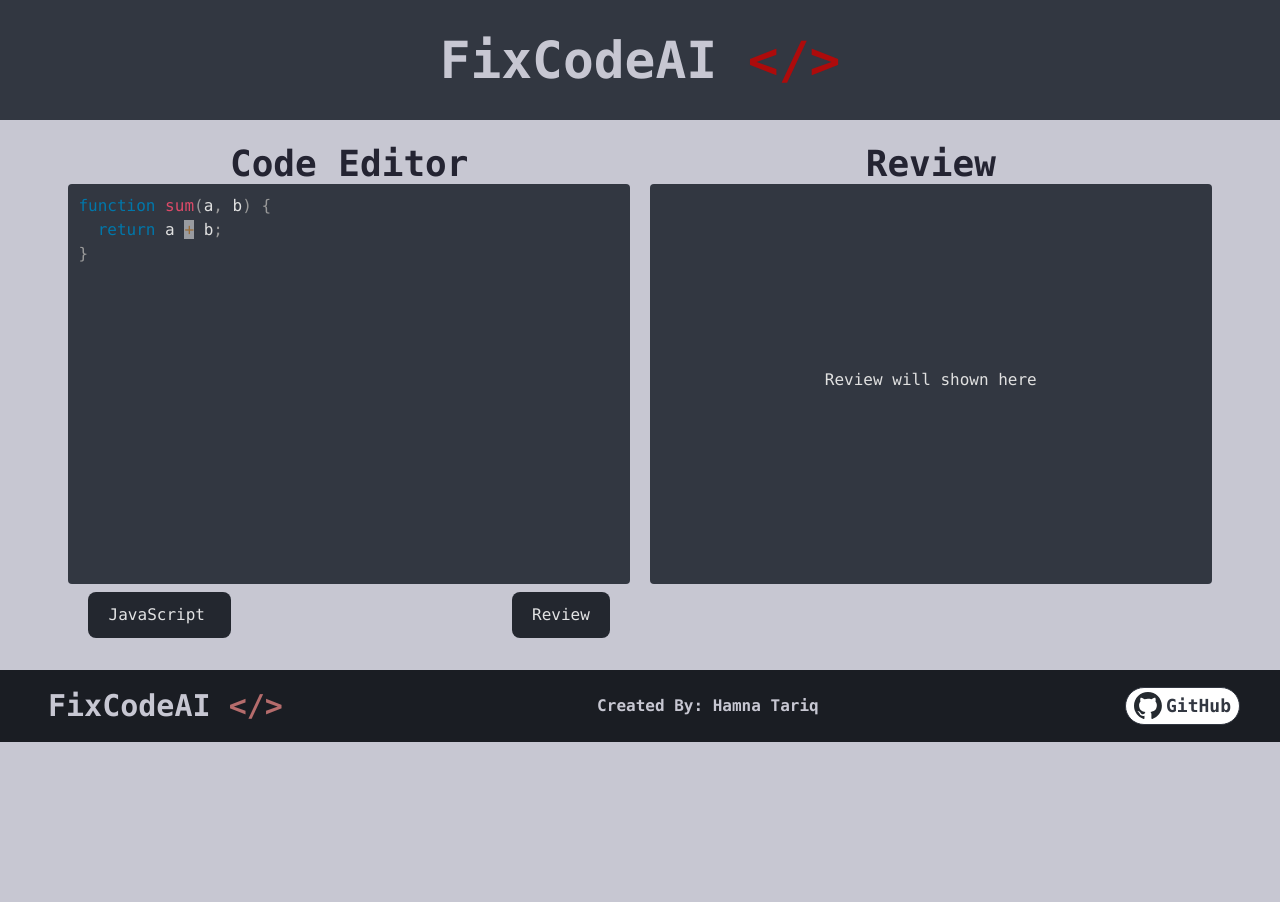
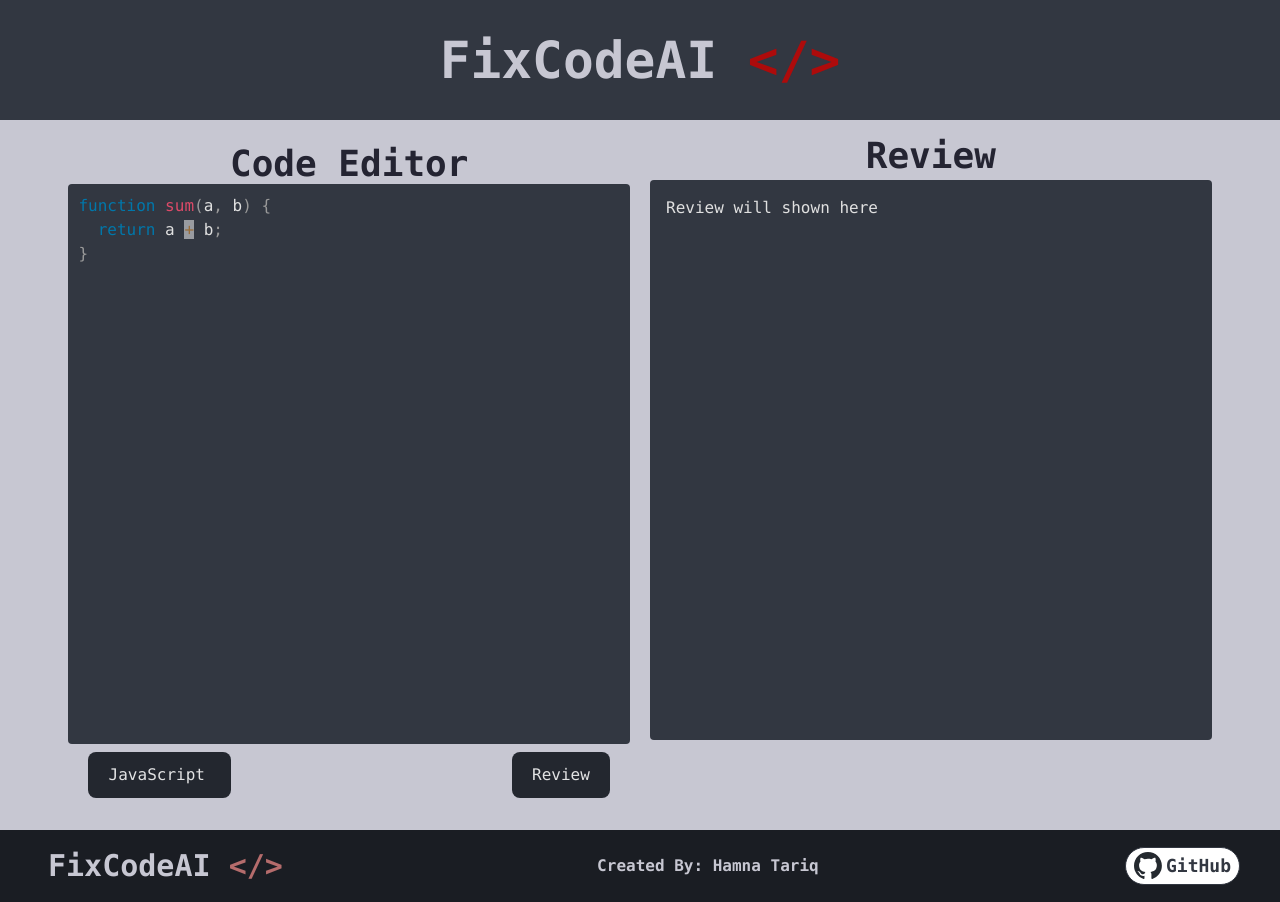
Before and after one commit to hamna663/FixCodeAI, a React (Vite) app in the folder frontend/: page / in a window 1280 px wide. Before the commit the page ends 800 px from the top, so only its background shows below. Built offline with nearby package versions, Linux system fonts and the light colour scheme.

Commit message:
ui changes

```diff
--- a/frontend/src/App.jsx
+++ b/frontend/src/App.jsx
@@ -82,7 +82,7 @@ function App() {
               );
             }}
             padding={10}
-            className="bg-[#323741] text-[#e0e0e0] rounded p-4 min-h-[50vh] max-h-[90vh]"
+            className="bg-[#323741] text-[#e0e0e0] rounded p-4 h-[70vh]"
           />
           <div className="flex mx-5 my-2 justify-between">
             <select
@@ -113,13 +113,13 @@ function App() {
             </button>
           </div>
         </div>
-        <div className="sm:w-[45%] w-full my-2 overflow-auto">
+        <div className="sm:w-[45%] w-full">
           <h2 className="text-4xl font-bold text-center text-[#242432]">
             Review
           </h2>
-          <div className="bg-[#323741] text-[#e0e0e0] rounded p-4 min-h-[50vh] max-h-[90vh] flex items-center justify-center">
+          <div className="bg-[#323741] text-[#e0e0e0] rounded p-4  h-[70vh] overflow-auto mt-1">
             {loading ? (
-              <div className="flex flex-col items-center justify-center w-full h-full">
+              <div className="flex flex-col items-center justify-center w-full mt-5">
                 <svg
                   className="animate-spin h-8 w-8 text-[#29b6f6] mb-2"
                   xmlns="http://www.w3.org/2000/svg"
@@ -210,9 +210,10 @@ function App() {
                     <code
                       style={{
                         background: "#1e1e1e",
-                        color: "#ff9800",
+                        color: "#19ffff",
                         borderRadius: 6,
                         padding: "2px 6px",
+                        textShadow: "none",
                         fontSize: "1em",
                         overflow: "scroll",
                       }}
--- a/frontend/src/components/Footer.jsx
+++ b/frontend/src/components/Footer.jsx
@@ -12,7 +12,7 @@ const Footer = () => {
       <div>
         <a
           className="rounded-full px-2 py-1 gap-1 flex text-lg items-center bg-white text-[#323741] border-1 hover:border-white cursor-pointer"
-          href="https://github.com/hamna663/FixCodeAI.git"
+          href="https://github.com/hamna663/FixCodeAI"
           target="_blank"
         >
           <img src="./github.svg" className="w-7" alt="github-icon" />
```
Also changed, not shown: 1 other file (tests, documents, lock files or other folders).
